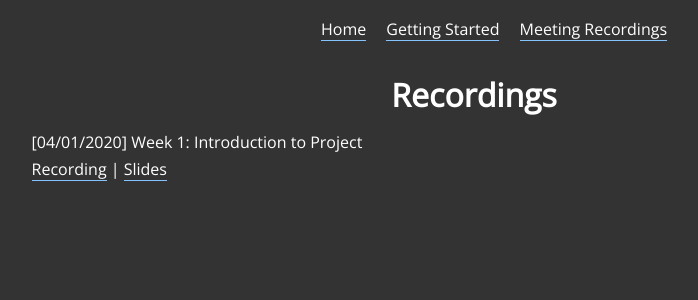
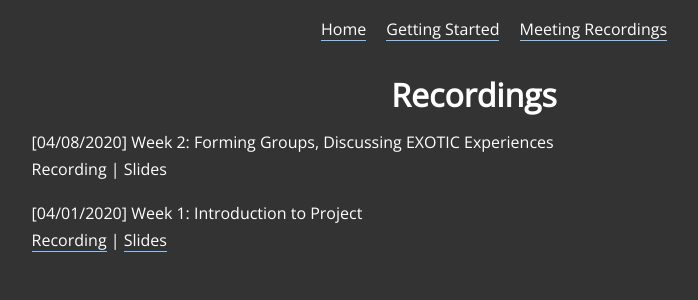
Before and after one commit to paigeyeung/exoplanetresearchworkshop, a Jekyll site: the page built from recordings.md, in a window 1280 px wide. Shown: the top 300 px of the page, without its empty margins (166-864 px from the left). Built offline with Jekyll 4.4.1, drawn with Linux system fonts in a browser that asks for light colours.

Commit message:
Add week 2

```diff
--- a/recordings.md
+++ b/recordings.md
@@ -5,6 +5,10 @@ title: Meeting Recordings
 
 # Recordings
 
+[04/08/2020] Week 2: Forming Groups, Discussing EXOTIC Experiences<br>
+Recording |
+Slides
+
 [04/01/2020] Week 1: Introduction to Project<br>
 [Recording](https://www.youtube.com/watch?v=WnOaErRsxjs&feature=youtu.be){:target="_blank"} |
 [Slides](https://docs.google.com/presentation/d/1uk-0tc5WFz__pGBo8ZcAizhvzdP5trFC_slExausGRk/edit#slide=id.p){:target="_blank"}
```
